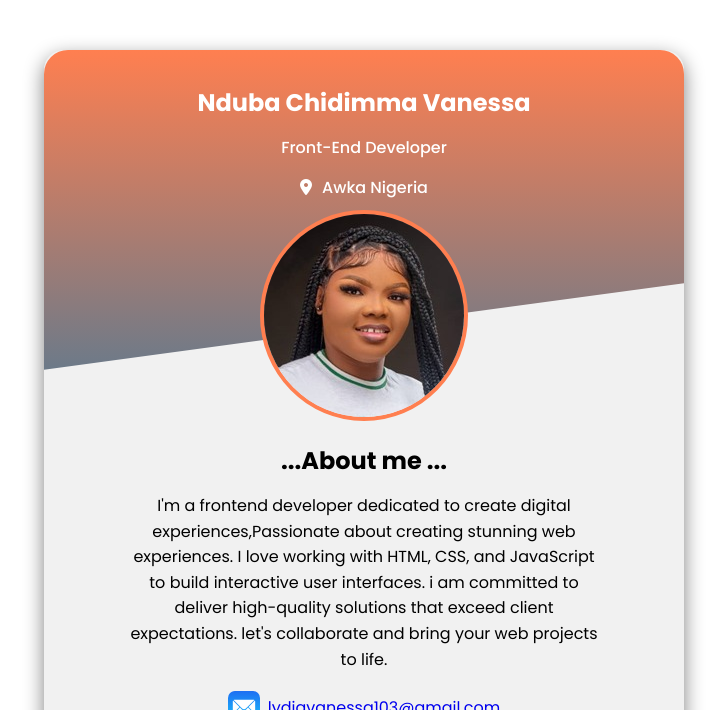
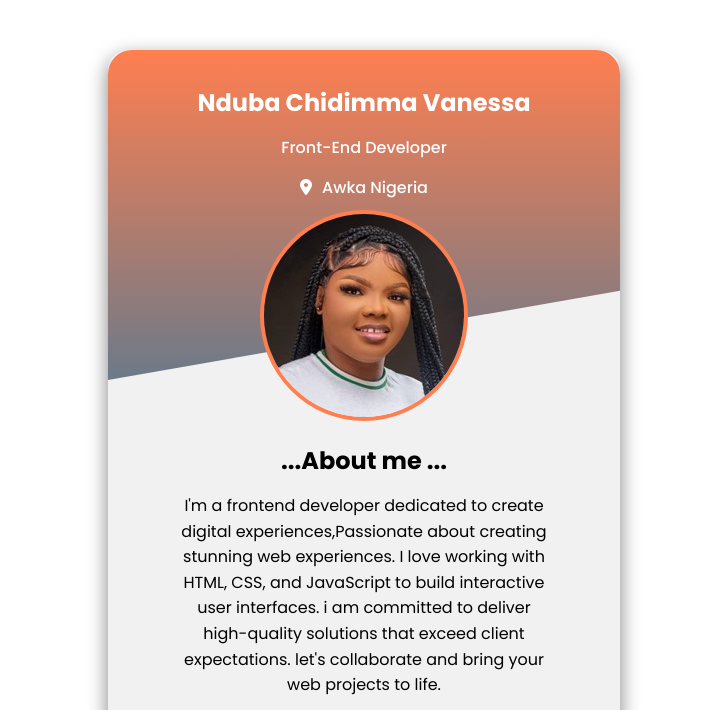
Before and after one commit to Vanessaly100/Profile, a plain HTML site: page index.html in a window 1280 px wide. Shown: the top 710 px of the page, without its empty margins (276-1003 px from the left). Drawn offline with Linux system fonts and the light colour scheme.

Commit message:
update some code

```diff
--- a/index.html
+++ b/index.html
@@ -87,7 +87,7 @@
             </div>
     </div>
     </main>
-   <script src="/Task-0/Profile-card/script.js"></script>
+   <script src="../main/script.js"></script>
 </body>
 
 </html>
--- a/style.css
+++ b/style.css
@@ -25,7 +25,7 @@ h3{
 }
 /* Card Container */
 .card {
-    width: 50%;
+    width: 40%;
     border-radius: 20px;
     box-shadow: 0 7px 20px grey;
     position: relative;
```
